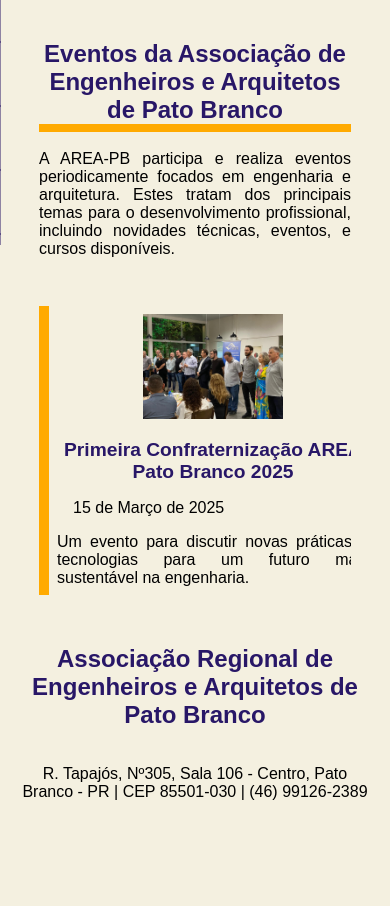
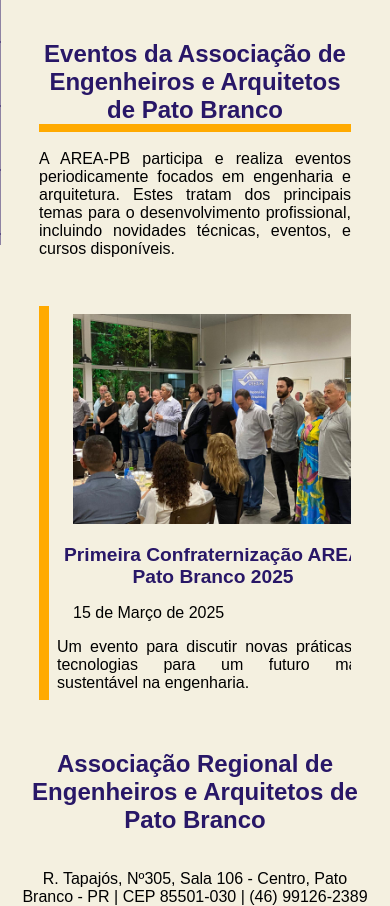
Before and after one commit to yAurelios/AreaPB, a plain HTML site: page src/html/eventos.html in a window 390 px wide. Shown: the part 87-993 px from the top of the page. Before the commit the page ends 971 px from the top, so only its background shows below. Drawn offline with Linux system fonts and the light colour scheme.

Commit message:
vA1.0.1
Imagem correta no mobile

```diff
--- a/src/css/eventos/events.css
+++ b/src/css/eventos/events.css
@@ -46,4 +46,8 @@
     .eventDescription {
         font-size: 1rem;
     }
+    .eventImg{
+        width: 90%;
+        margin-bottom: 1rem;
+    }
 }
```
